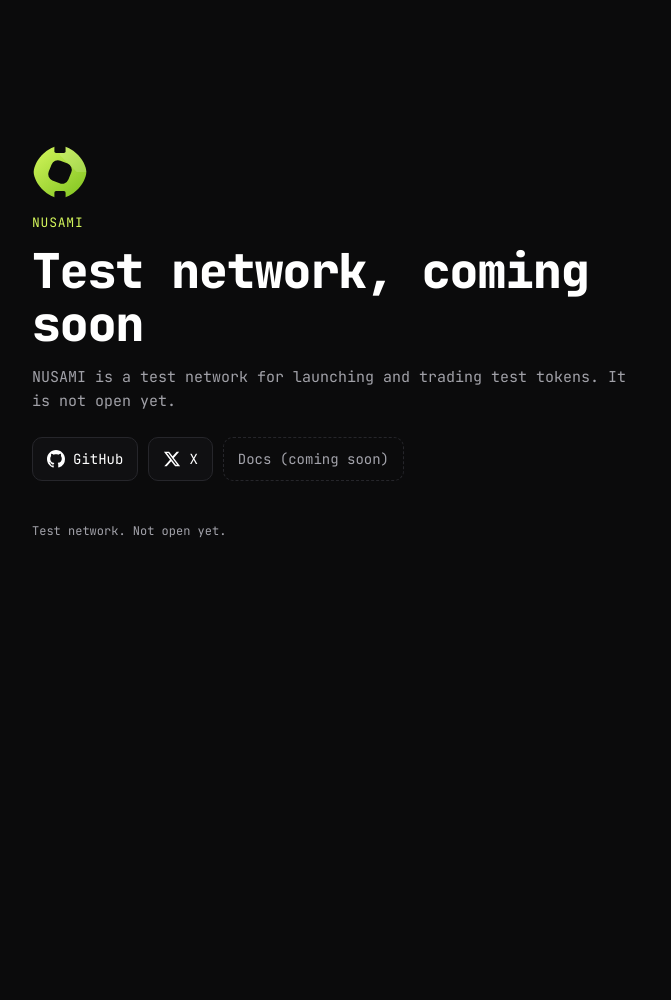
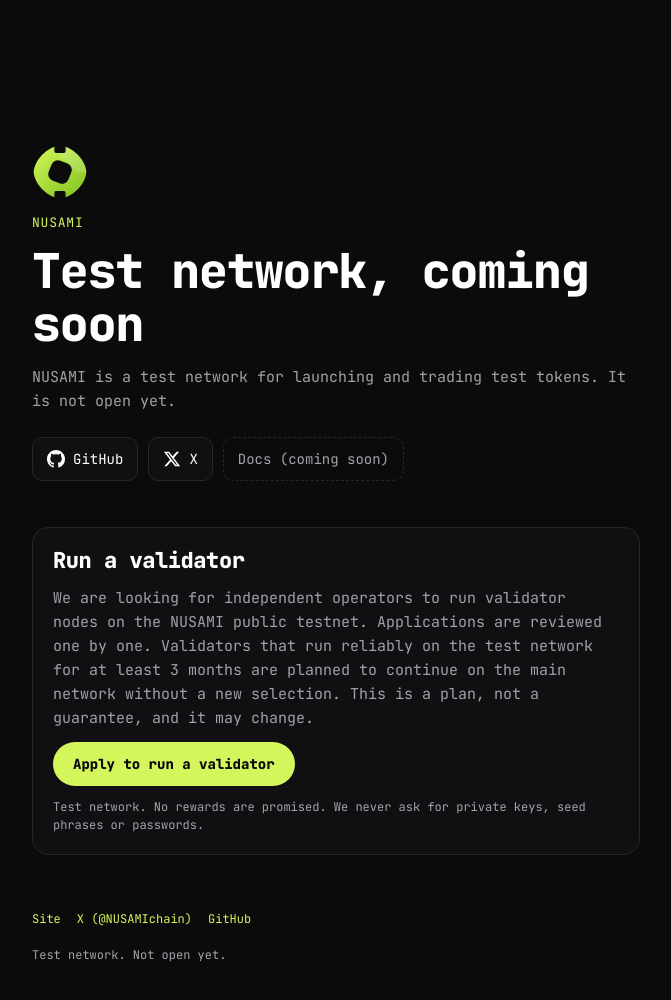
Before and after one commit to NUSAMIchain/nusami-site, a plain HTML site: page public/index.html in a window 1280 px wide. Shown: the whole page, without its empty margins (304-975 px from the left). Before the commit the page ends 800 px from the top, so only its background shows below. Drawn offline with Linux system fonts and the light colour scheme.

Commit message:
Home page: 'Run a validator' block before the footer (owner's text, button 'Apply to run a validator' to the application form in a new tab with rel noopener noreferrer, note under the button); footer links Site · X (@NUSAMIchain) · GitHub (no form link in the footer)

```diff
--- a/public/index.html
+++ b/public/index.html
@@ -26,7 +26,20 @@
     </a>
     <span class="link off">Docs (coming soon)</span>
   </nav>
-  <footer class="foot">Test network. Not open yet.</footer>
+  <section class="validator" aria-labelledby="validator-title">
+    <h2 id="validator-title">Run a validator</h2>
+    <p class="lead">We are looking for independent operators to run validator nodes on the NUSAMI public testnet. Applications are reviewed one by one. Validators that run reliably on the test network for at least 3 months are planned to continue on the main network without a new selection. This is a plan, not a guarantee, and it may change.</p>
+    <a class="btn-apply" href="https://docs.google.com/forms/d/e/1FAIpQLSfyrG4GrevrznrAkksikh52CEcdL9W8m1PxA5f0Acb2FlymFg/viewform" target="_blank" rel="noopener noreferrer">Apply to run a validator<span class="sr-only"> (opens in a new tab)</span></a>
+    <p class="note">Test network. No rewards are promised. We never ask for private keys, seed phrases or passwords.</p>
+  </section>
+  <footer class="foot">
+    <nav class="foot-links" aria-label="Footer">
+      <a href="https://nusami.xyz" rel="noopener noreferrer">Site</a>
+      <a href="https://x.com/NUSAMIchain" rel="noopener noreferrer">X (@NUSAMIchain)</a>
+      <a href="https://github.com/NUSAMIchain" rel="noopener noreferrer">GitHub</a>
+    </nav>
+    <p>Test network. Not open yet.</p>
+  </footer>
 </main>
 </body>
 </html>
--- a/public/root.css
+++ b/public/root.css
@@ -18,5 +18,17 @@ h1 { margin: 0; font-size: clamp(30px, 7vw, 48px); font-weight: 800; letter-spac
 a.link:hover { border-color: #D4F65C; color: #D4F65C; }
 a.link:focus-visible { outline: 2px solid #D4F65C; outline-offset: 2px; border-color: #D4F65C; }
 .link.off { color: #A3A3AB; border-style: dashed; background: transparent; }
-.foot { margin-top: 28px; font-size: 12px; color: #A3A3AB; }
+.validator { margin-top: 32px; padding: 20px; border: 1px solid #26262B; border-radius: 16px; background: #101012; display: flex; flex-direction: column; gap: 12px; align-items: flex-start; }
+.validator h2 { margin: 0; font-size: 22px; font-weight: 800; letter-spacing: -0.02em; line-height: 1.2; }
+.btn-apply { display: inline-flex; align-items: center; justify-content: center; min-height: 44px; padding: 0 20px; border-radius: 999px; background: #D4F65C; color: #0B0B0C; font-size: 14px; font-weight: 600; text-decoration: none; }
+.btn-apply:hover { background: #9ADB1E; }
+.btn-apply:focus-visible { outline: 2px solid #D4F65C; outline-offset: 3px; }
+.note { margin: 0; font-size: 12px; line-height: 1.5; color: #A3A3AB; }
+.sr-only { position: absolute; width: 1px; height: 1px; padding: 0; margin: -1px; overflow: hidden; clip: rect(0 0 0 0); white-space: nowrap; border: 0; }
+.foot { margin-top: 28px; font-size: 12px; color: #A3A3AB; display: flex; flex-direction: column; gap: 6px; }
+.foot p { margin: 0; }
+.foot-links { display: flex; flex-wrap: wrap; gap: 4px 16px; }
+.foot-links a { display: inline-flex; align-items: center; min-height: 44px; color: #D4F65C; text-decoration: none; }
+.foot-links a:hover { text-decoration: underline; }
+.foot-links a:focus-visible { outline: 2px solid #D4F65C; outline-offset: 2px; }
 a { color: #D4F65C; }
```
